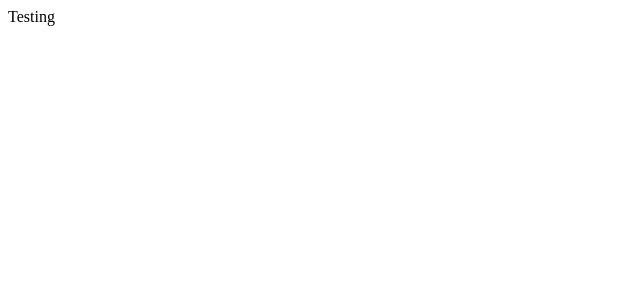
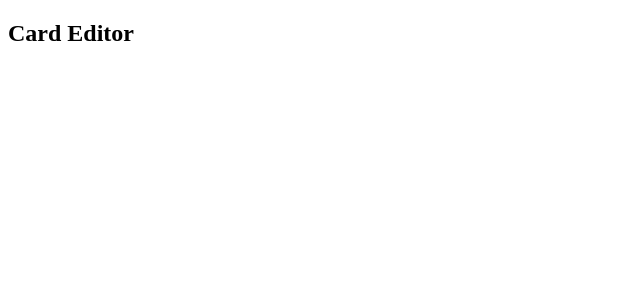
Before and after one commit to mzhao80/Datamatch-Bootcamp, a React (Create React App) app: page / in a window 1280 px wide. Shown: the top 300 px of the page, without its empty margins (0-640 px from the left). Built offline with nearby package versions, Linux system fonts and the light colour scheme.

Commit message:
Office hours commit

```diff
--- a/src/App.js
+++ b/src/App.js
@@ -1,10 +1,20 @@
-import logo from './logo.svg';
+import React from 'react';
+import CardEditor from './CardEditor'
 
-function App() {
-  return (
-    <div className="App">Testing
-    </div>
-  );
+class App extends React.Component {
+  constructor(props) {
+    super(props);
+    this.state =  {
+      cards: [
+        {front: 'front1', back: 'back1'},
+        {front: 'front2', back: 'back2'},
+      ],
+    };
+  }
+  render() {
+    return <CardEditor cards ={this.state.cards}/>;
+  }
+
 }
 
 export default App;
--- /dev/null
+++ b/src/CardEditor.js
@@ -0,0 +1,13 @@
+import React from "react";
+
+class CardEditor extends React.Component {
+    render() {
+        return (
+            <div>
+                <h2>Card Editor</h2>
+            </div>
+        );
+    }
+}
+
+export default CardEditor;
```
